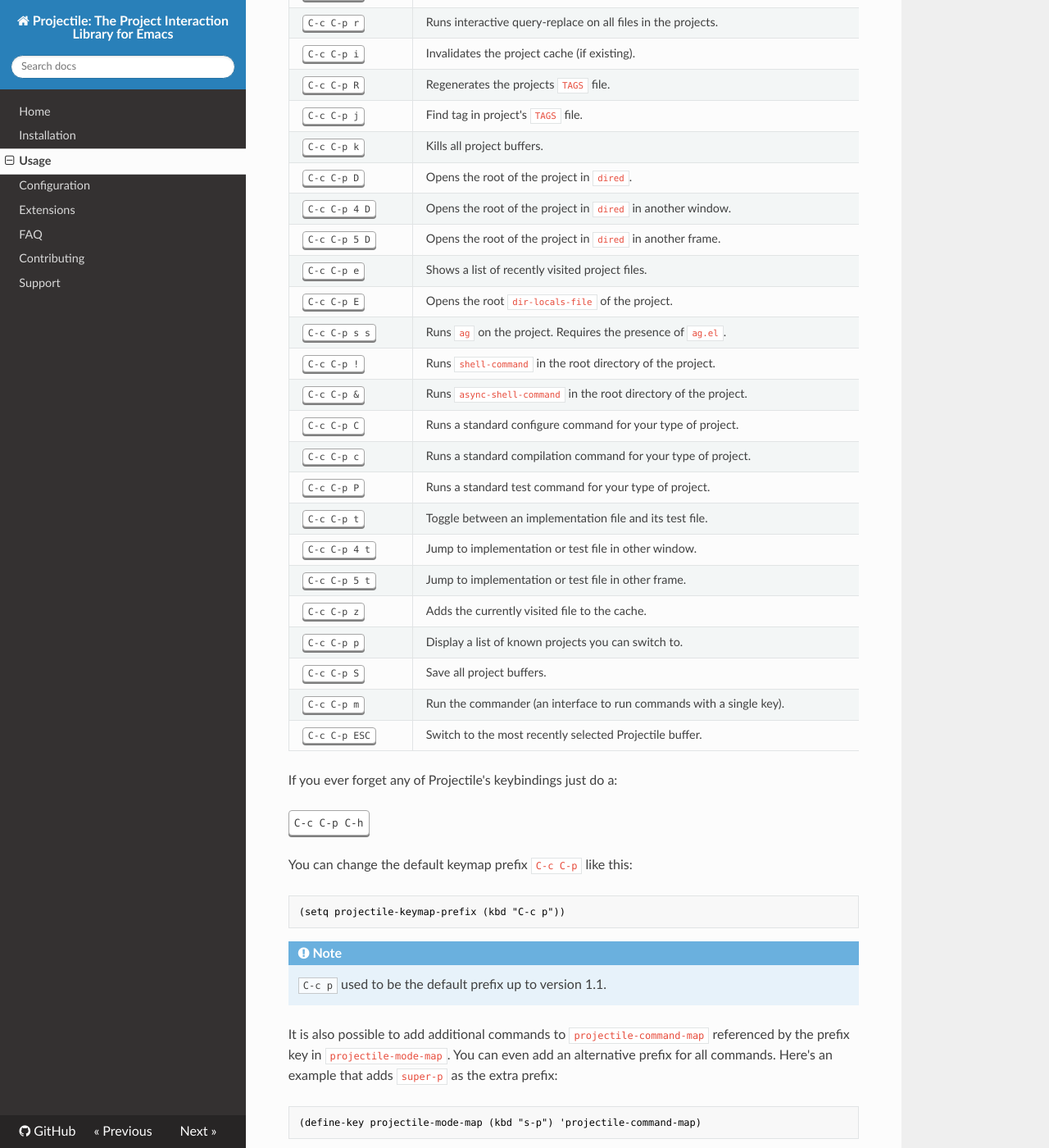
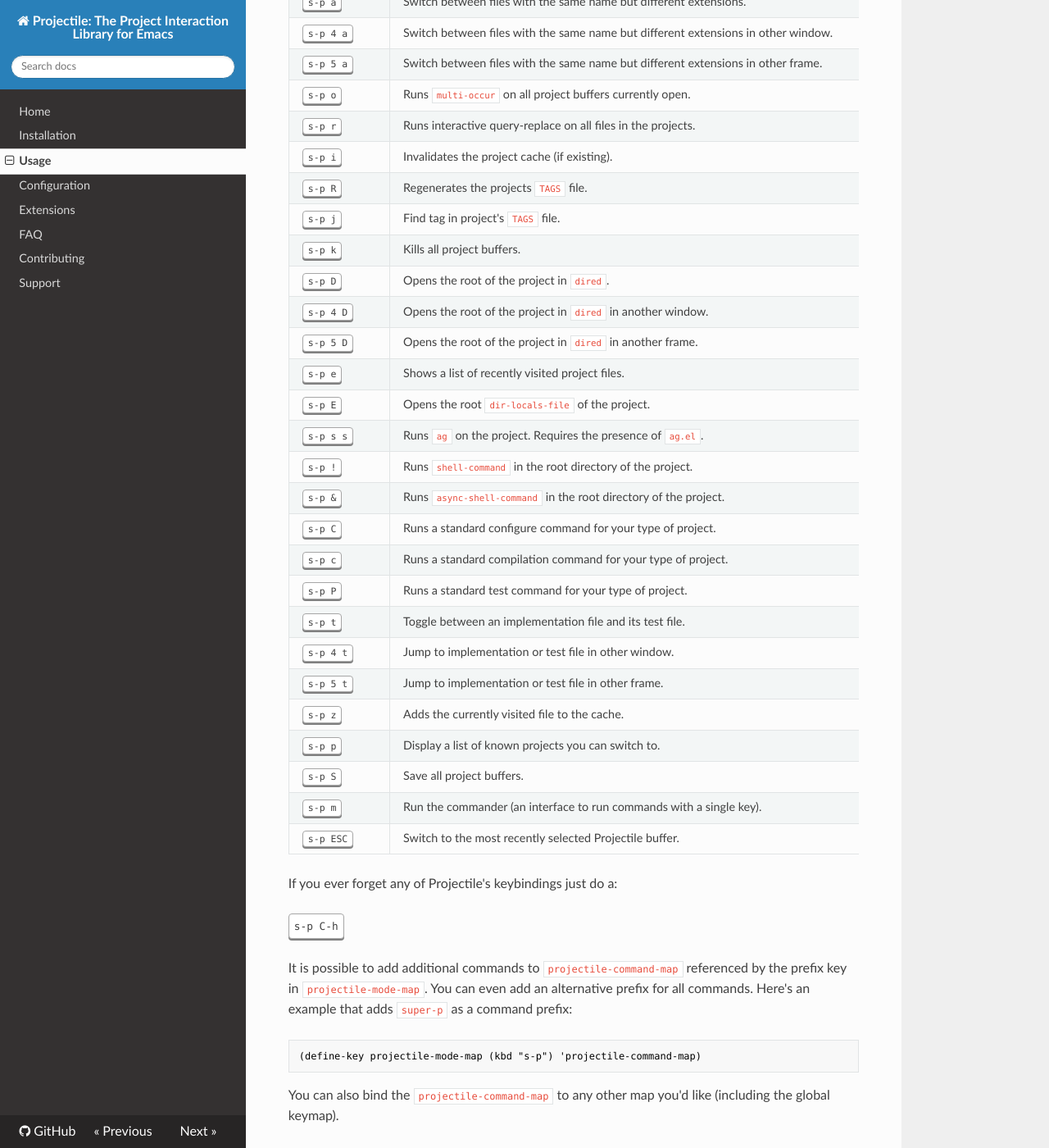
Before and after one commit to bbatsov/projectile, an MkDocs documentation site: the page built from doc/usage.md, in a window 1280 px wide and 1400 px high, scrolled down 1619 px. Shown: the whole window at 82% size. Built offline with MkDocs 1.6.1, drawn with Linux system fonts in a browser that asks for light colours; nearby versions of some CDN libraries; old or Windows-style settings are respelled for this version of MkDocs; some of the changed text lies outside the part shown.

Commit message:
Don't provide any default keymap prefix
Turns out C-c C-p conflicted with many modes, so I think it's best
to just leave it to the users to select whatever works best for them.

````diff
--- a/doc/usage.md
+++ b/doc/usage.md
@@ -23,77 +23,72 @@
 
 ## Interactive Commands
 
+!!! Note
+
+    Projectile doesn't have a default key prefix for its commands, but all the examples
+    in the manual assume you've opted for `s-p`.
+
 Here's a list of the interactive Emacs Lisp functions, provided by Projectile:
 
 Keybinding         | Description
 -------------------|------------------------------------------------------------
-<kbd>C-c C-p f</kbd> | Display a list of all files in the project. With a prefix argument it will clear the cache first.
-<kbd>C-c C-p F</kbd> | Display a list of all files in all known projects.
-<kbd>C-c C-p g</kbd> | Display a list of all files at point in the project. With a prefix argument it will clear the cache first.
-<kbd>C-c C-p 4 f</kbd> | Jump to a project's file using completion and show it in another window.
-<kbd>C-c C-p 4 g</kbd> | Jump to a project's file based on context at point and show it in another window.
-<kbd>C-c C-p 5 f</kbd> | Jump to a project's file using completion and show it in another frame.
-<kbd>C-c C-p 5 g</kbd> | Jump to a project's file based on context at point and show it in another frame.
-<kbd>C-c C-p d</kbd> | Display a list of all directories in the project. With a prefix argument it will clear the cache first.
-<kbd>C-c C-p 4 d</kbd> | Switch to a project directory and show it in another window.
-<kbd>C-c C-p 5 d</kbd> | Switch to a project directory and show it in another frame.
-<kbd>C-c C-p T</kbd> | Display a list of all test files(specs, features, etc) in the project.
-<kbd>C-c C-p l</kbd> | Display a list of all files in a directory (that's not necessarily a project)
-<kbd>C-c C-p s g</kbd> | Run grep on the files in the project.
-<kbd>M-- C-c C-p s g</kbd> | Run grep on `projectile-grep-default-files` in the project.
-<kbd>C-c C-p v</kbd> | Run `vc-dir` on the root directory of the project.
-<kbd>C-c C-p V</kbd> | Browse dirty version controlled projects.
-<kbd>C-c C-p b</kbd> | Display a list of all project buffers currently open.
-<kbd>C-c C-p 4 b</kbd> | Switch to a project buffer and show it in another window.
-<kbd>C-c C-p 5 b</kbd> | Switch to a project buffer and show it in another frame.
-<kbd>C-c C-p 4 C-o</kbd> | Display a project buffer in another window without selecting it.
-<kbd>C-c C-p a</kbd> | Switch between files with the same name but different extensions.
-<kbd>C-c C-p 4 a</kbd> | Switch between files with the same name but different extensions in other window.
-<kbd>C-c C-p 5 a</kbd> | Switch between files with the same name but different extensions in other frame.
-<kbd>C-c C-p o</kbd> | Runs `multi-occur` on all project buffers currently open.
-<kbd>C-c C-p r</kbd> | Runs interactive query-replace on all files in the projects.
-<kbd>C-c C-p i</kbd> | Invalidates the project cache (if existing).
-<kbd>C-c C-p R</kbd> | Regenerates the projects `TAGS` file.
-<kbd>C-c C-p j</kbd> | Find tag in project's `TAGS` file.
-<kbd>C-c C-p k</kbd> | Kills all project buffers.
-<kbd>C-c C-p D</kbd> | Opens the root of the project in `dired`.
-<kbd>C-c C-p 4 D</kbd> | Opens the root of the project in `dired` in another window.
-<kbd>C-c C-p 5 D</kbd> | Opens the root of the project in `dired` in another frame.
-<kbd>C-c C-p e</kbd> | Shows a list of recently visited project files.
-<kbd>C-c C-p E</kbd> | Opens the root `dir-locals-file` of the project.
-<kbd>C-c C-p s s</kbd> | Runs `ag` on the project. Requires the presence of `ag.el`.
-<kbd>C-c C-p !</kbd> | Runs `shell-command` in the root directory of the project.
-<kbd>C-c C-p &</kbd> | Runs `async-shell-command` in the root directory of the project.
-<kbd>C-c C-p C</kbd> | Runs a standard configure command for your type of project.
-<kbd>C-c C-p c</kbd> | Runs a standard compilation command for your type of project.
-<kbd>C-c C-p P</kbd> | Runs a standard test command for your type of project.
-<kbd>C-c C-p t</kbd> | Toggle between an implementation file and its test file.
-<kbd>C-c C-p 4 t</kbd> | Jump to implementation or test file in other window.
-<kbd>C-c C-p 5 t</kbd> | Jump to implementation or test file in other frame.
-<kbd>C-c C-p z</kbd> | Adds the currently visited file to the cache.
-<kbd>C-c C-p p</kbd> | Display a list of known projects you can switch to.
-<kbd>C-c C-p S</kbd> | Save all project buffers.
-<kbd>C-c C-p m</kbd> | Run the commander (an interface to run commands with a single key).
-<kbd>C-c C-p ESC</kbd> | Switch to the most recently selected Projectile buffer.
+<kbd>s-p f</kbd> | Display a list of all files in the project. With a prefix argument it will clear the cache first.
+<kbd>s-p F</kbd> | Display a list of all files in all known projects.
+<kbd>s-p g</kbd> | Display a list of all files at point in the project. With a prefix argument it will clear the cache first.
+<kbd>s-p 4 f</kbd> | Jump to a project's file using completion and show it in another window.
+<kbd>s-p 4 g</kbd> | Jump to a project's file based on context at point and show it in another window.
+<kbd>s-p 5 f</kbd> | Jump to a project's file using completion and show it in another frame.
+<kbd>s-p 5 g</kbd> | Jump to a project's file based on context at point and show it in another frame.
+<kbd>s-p d</kbd> | Display a list of all directories in the project. With a prefix argument it will clear the cache first.
+<kbd>s-p 4 d</kbd> | Switch to a project directory and show it in another window.
+<kbd>s-p 5 d</kbd> | Switch to a project directory and show it in another frame.
+<kbd>s-p T</kbd> | Display a list of all test files(specs, features, etc) in the project.
+<kbd>s-p l</kbd> | Display a list of all files in a directory (that's not necessarily a project)
+<kbd>s-p s g</kbd> | Run grep on the files in the project.
+<kbd>M-- s-p s g</kbd> | Run grep on `projectile-grep-default-files` in the project.
+<kbd>s-p v</kbd> | Run `vc-dir` on the root directory of the project.
+<kbd>s-p V</kbd> | Browse dirty version controlled projects.
+<kbd>s-p b</kbd> | Display a list of all project buffers currently open.
+<kbd>s-p 4 b</kbd> | Switch to a project buffer and show it in another window.
+<kbd>s-p 5 b</kbd> | Switch to a project buffer and show it in another frame.
+<kbd>s-p 4 C-o</kbd> | Display a project buffer in another window without selecting it.
+<kbd>s-p a</kbd> | Switch between files with the same name but different extensions.
+<kbd>s-p 4 a</kbd> | Switch between files with the same name but different extensions in other window.
+<kbd>s-p 5 a</kbd> | Switch between files with the same name but different extensions in other frame.
+<kbd>s-p o</kbd> | Runs `multi-occur` on all project buffers currently open.
+<kbd>s-p r</kbd> | Runs interactive query-replace on all files in the projects.
+<kbd>s-p i</kbd> | Invalidates the project cache (if existing).
+<kbd>s-p R</kbd> | Regenerates the projects `TAGS` file.
+<kbd>s-p j</kbd> | Find tag in project's `TAGS` file.
+<kbd>s-p k</kbd> | Kills all project buffers.
+<kbd>s-p D</kbd> | Opens the root of the project in `dired`.
+<kbd>s-p 4 D</kbd> | Opens the root of the project in `dired` in another window.
+<kbd>s-p 5 D</kbd> | Opens the root of the project in `dired` in another frame.
+<kbd>s-p e</kbd> | Shows a list of recently visited project files.
+<kbd>s-p E</kbd> | Opens the root `dir-locals-file` of the project.
+<kbd>s-p s s</kbd> | Runs `ag` on the project. Requires the presence of `ag.el`.
+<kbd>s-p !</kbd> | Runs `shell-command` in the root directory of the project.
+<kbd>s-p &</kbd> | Runs `async-shell-command` in the root directory of the project.
+<kbd>s-p C</kbd> | Runs a standard configure command for your type of project.
+<kbd>s-p c</kbd> | Runs a standard compilation command for your type of project.
+<kbd>s-p P</kbd> | Runs a standard test command for your type of project.
+<kbd>s-p t</kbd> | Toggle between an implementation file and its test file.
+<kbd>s-p 4 t</kbd> | Jump to implementation or test file in other window.
+<kbd>s-p 5 t</kbd> | Jump to implementation or test file in other frame.
+<kbd>s-p z</kbd> | Adds the currently visited file to the cache.
+<kbd>s-p p</kbd> | Display a list of known projects you can switch to.
+<kbd>s-p S</kbd> | Save all project buffers.
+<kbd>s-p m</kbd> | Run the commander (an interface to run commands with a single key).
+<kbd>s-p ESC</kbd> | Switch to the most recently selected Projectile buffer.
 
 If you ever forget any of Projectile's keybindings just do a:
 
-<kbd>C-c C-p C-h</kbd>
+<kbd>s-p C-h</kbd>
 
-You can change the default keymap prefix `C-c C-p` like this:
-
-```el
-(setq projectile-keymap-prefix (kbd "C-c p"))
-```
-
-!!! Note
-
-    `C-c p` used to be the default prefix up to version 1.1.
-
-It is also possible to add additional commands to
+It is possible to add additional commands to
 `projectile-command-map` referenced by the prefix key in
 `projectile-mode-map`. You can even add an alternative prefix for all
-commands. Here's an example that adds `super-p` as the extra prefix:
+commands. Here's an example that adds `super-p` as a command prefix:
 
 ```el
 (define-key projectile-mode-map (kbd "s-p") 'projectile-command-map)
````
Also changed, not shown: CHANGELOG.md (+3 -2 lines), README.md (+11 -1 lines), doc/configuration.md (+5 -5 lines), doc/installation.md (+18 -0 lines), 1 other file.
